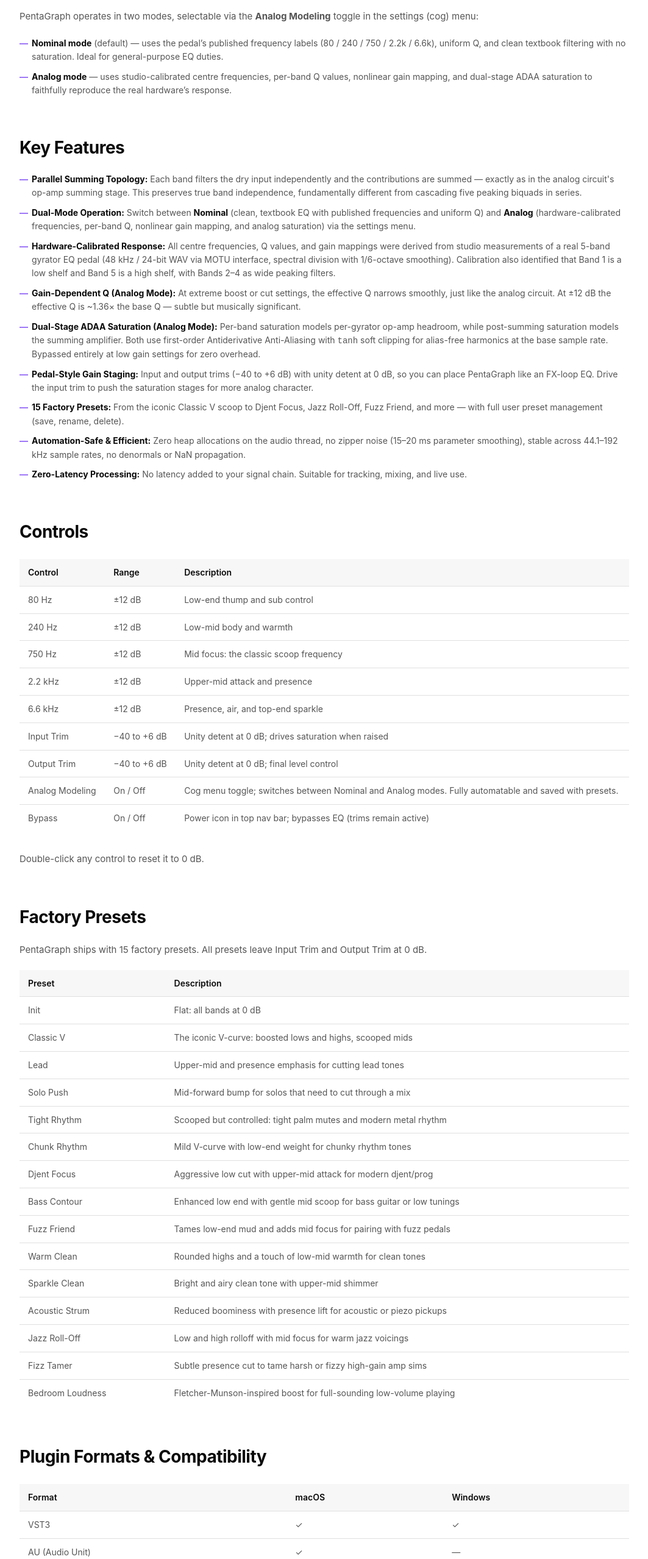
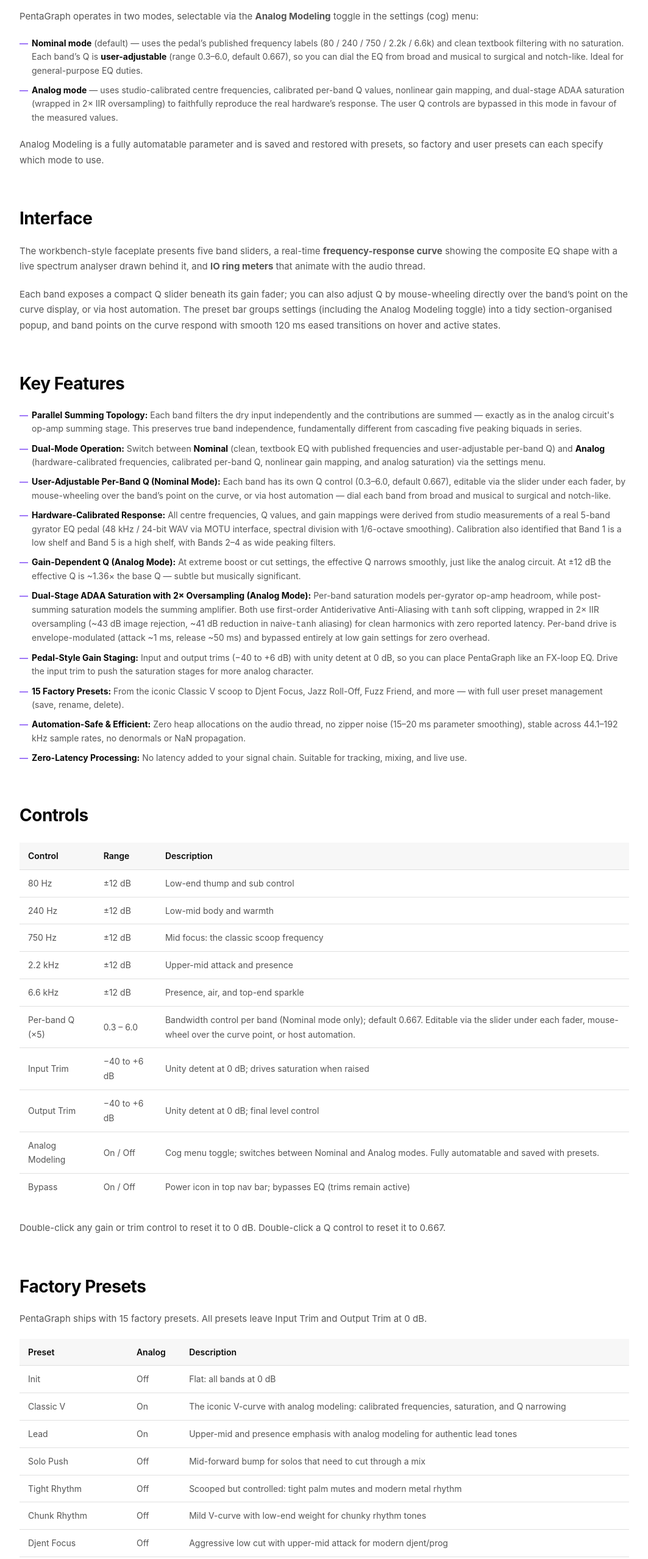
Before and after one commit to omega1119/nullform-audio, a plain HTML site: page en/products/pentagraph.html in a window 1280 px wide. Shown: the part 1019-3576 px from the top of the page at 61% size, without its empty margins (108-1171 px from the left). Drawn offline with Linux system fonts and the light colour scheme.

Commit message:
Update PentaGraph product page with enhanced feature descriptions and improved clarity

```diff
--- a/en/products/pentagraph.html
+++ b/en/products/pentagraph.html
@@ -28,9 +28,9 @@
   <meta name="ai:app_name" content="PentaGraph" />
   <meta name="ai:platform" content="macOS (VST3, AU, Standalone), Windows (VST3)" />
   <meta name="ai:category" content="Audio plugin, Graphic EQ, Mixing tool" />
-  <meta name="ai:primary_features" content="5-band graphic EQ, dual-mode operation (nominal/analog), analog-modelled ADAA saturation, hardware-calibrated frequency response, gain-dependent Q narrowing, parallel summing topology, 15 factory presets, input/output trim" />
+  <meta name="ai:primary_features" content="5-band graphic EQ, dual-mode operation (nominal/analog), user-adjustable per-band Q (nominal mode), analog-modelled ADAA saturation with 2x IIR oversampling, hardware-calibrated frequency response, gain-dependent Q narrowing, parallel summing topology, real-time spectrum analyser and frequency-response curve, 15 factory presets, input/output trim" />
   <meta name="ai:use_cases" content="Guitar tone shaping, mixing, mastering, mid scoop, presence boost, low-end control, classic V-curve EQ" />
-  <meta name="ai:technical_stack" content="JUCE 8, C++, ADAA saturation, parallel summing DSP" />
+  <meta name="ai:technical_stack" content="JUCE 8, C++, ADAA saturation, 2x IIR oversampling, parallel summing DSP" />
 
   <link rel="canonical" href="https://nullform.audio/en/products/pentagraph.html" />
 
@@ -62,10 +62,12 @@
     "featureList": [
       "5-band graphic EQ (80 Hz, 240 Hz, 750 Hz, 2.2 kHz, 6.6 kHz)",
       "Dual-mode operation: Nominal (clean textbook EQ) and Analog (hardware-calibrated analog modelling)",
+      "User-adjustable per-band Q in Nominal mode (0.3-6.0, default 0.667)",
       "Parallel summing topology for band independence",
-      "Analog-modelled saturation via dual-stage ADAA tanh soft clipping (measured mode)",
-      "Gain-dependent Q narrowing (measured mode)",
+      "Analog-modelled saturation via dual-stage ADAA tanh soft clipping with 2x IIR oversampling (analog mode)",
+      "Gain-dependent Q narrowing (analog mode)",
       "Calibrated from studio measurements of real 5-band gyrator EQ hardware",
+      "Real-time frequency-response curve with live spectrum analyser and IO ring meters",
       "Input and output trim with wide range and unity detent",
       "15 factory presets with user preset management",
       "VST3, AU, and Standalone on macOS; VST3 on Windows"
@@ -118,19 +120,27 @@
       <p>The result is an EQ that <em>feels</em> like the real thing: true band independence, the characteristic "V-curve" scoop, gain-dependent Q narrowing, and subtle op-amp saturation when pushed.</p>
       <p>PentaGraph operates in two modes, selectable via the <strong>Analog Modeling</strong> toggle in the settings (cog) menu:</p>
       <ul>
-        <li><strong>Nominal mode</strong> (default) — uses the pedal’s published frequency labels (80 / 240 / 750 / 2.2k / 6.6k), uniform Q, and clean textbook filtering with no saturation. Ideal for general-purpose EQ duties.</li>
-        <li><strong>Analog mode</strong> — uses studio-calibrated centre frequencies, per-band Q values, nonlinear gain mapping, and dual-stage ADAA saturation to faithfully reproduce the real hardware’s response.</li>
+        <li><strong>Nominal mode</strong> (default) — uses the pedal’s published frequency labels (80 / 240 / 750 / 2.2k / 6.6k) and clean textbook filtering with no saturation. Each band’s Q is <strong>user-adjustable</strong> (range 0.3–6.0, default 0.667), so you can dial the EQ from broad and musical to surgical and notch-like. Ideal for general-purpose EQ duties.</li>
+        <li><strong>Analog mode</strong> — uses studio-calibrated centre frequencies, calibrated per-band Q values, nonlinear gain mapping, and dual-stage ADAA saturation (wrapped in 2× IIR oversampling) to faithfully reproduce the real hardware’s response. The user Q controls are bypassed in this mode in favour of the measured values.</li>
       </ul>
+      <p>Analog Modeling is a fully automatable parameter and is saved and restored with presets, so factory and user presets can each specify which mode to use.</p>
+    </section>
+
+    <section class="product-section" aria-labelledby="interface-title">
+      <h2 id="interface-title">Interface</h2>
+      <p>The workbench-style faceplate presents five band sliders, a real-time <strong>frequency-response curve</strong> showing the composite EQ shape with a live spectrum analyser drawn behind it, and <strong>IO ring meters</strong> that animate with the audio thread.</p>
+      <p>Each band exposes a compact Q slider beneath its gain fader; you can also adjust Q by mouse-wheeling directly over the band’s point on the curve display, or via host automation. The preset bar groups settings (including the Analog Modeling toggle) into a tidy section-organised popup, and band points on the curve respond with smooth 120 ms eased transitions on hover and active states.</p>
     </section>
 
     <section class="product-section" aria-labelledby="features-title">
       <h2 id="features-title">Key Features</h2>
       <ul>
         <li><strong>Parallel Summing Topology:</strong> Each band filters the dry input independently and the contributions are summed — exactly as in the analog circuit's op-amp summing stage. This preserves true band independence, fundamentally different from cascading five peaking biquads in series.</li>
-        <li><strong>Dual-Mode Operation:</strong> Switch between <strong>Nominal</strong> (clean, textbook EQ with published frequencies and uniform Q) and <strong>Analog</strong> (hardware-calibrated frequencies, per-band Q, nonlinear gain mapping, and analog saturation) via the settings menu.</li>
+        <li><strong>Dual-Mode Operation:</strong> Switch between <strong>Nominal</strong> (clean, textbook EQ with published frequencies and user-adjustable per-band Q) and <strong>Analog</strong> (hardware-calibrated frequencies, calibrated per-band Q, nonlinear gain mapping, and analog saturation) via the settings menu.</li>
+        <li><strong>User-Adjustable Per-Band Q (Nominal Mode):</strong> Each band has its own Q control (0.3–6.0, default 0.667), editable via the slider under each fader, by mouse-wheeling over the band’s point on the curve, or via host automation — dial each band from broad and musical to surgical and notch-like.</li>
         <li><strong>Hardware-Calibrated Response:</strong> All centre frequencies, Q values, and gain mappings were derived from studio measurements of a real 5-band gyrator EQ pedal (48 kHz / 24-bit WAV via MOTU interface, spectral division with 1/6-octave smoothing). Calibration also identified that Band 1 is a low shelf and Band 5 is a high shelf, with Bands 2–4 as wide peaking filters.</li>
         <li><strong>Gain-Dependent Q (Analog Mode):</strong> At extreme boost or cut settings, the effective Q narrows smoothly, just like the analog circuit. At ±12 dB the effective Q is ~1.36× the base Q — subtle but musically significant.</li>
-        <li><strong>Dual-Stage ADAA Saturation (Analog Mode):</strong> Per-band saturation models per-gyrator op-amp headroom, while post-summing saturation models the summing amplifier. Both use first-order Antiderivative Anti-Aliasing with <code>tanh</code> soft clipping for alias-free harmonics at the base sample rate. Bypassed entirely at low gain settings for zero overhead.</li>
+        <li><strong>Dual-Stage ADAA Saturation with 2× Oversampling (Analog Mode):</strong> Per-band saturation models per-gyrator op-amp headroom, while post-summing saturation models the summing amplifier. Both use first-order Antiderivative Anti-Aliasing with <code>tanh</code> soft clipping, wrapped in 2× IIR oversampling (~43 dB image rejection, ~41 dB reduction in naive-<code>tanh</code> aliasing) for clean harmonics with zero reported latency. Per-band drive is envelope-modulated (attack ~1 ms, release ~50 ms) and bypassed entirely at low gain settings for zero overhead.</li>
         <li><strong>Pedal-Style Gain Staging:</strong> Input and output trims (−40 to +6 dB) with unity detent at 0 dB, so you can place PentaGraph like an FX-loop EQ. Drive the input trim to push the saturation stages for more analog character.</li>
         <li><strong>15 Factory Presets:</strong> From the iconic Classic V scoop to Djent Focus, Jazz Roll-Off, Fuzz Friend, and more — with full user preset management (save, rename, delete).</li>
         <li><strong>Automation-Safe &amp; Efficient:</strong> Zero heap allocations on the audio thread, no zipper noise (15–20 ms parameter smoothing), stable across 44.1–192 kHz sample rates, no denormals or NaN propagation.</li>
@@ -175,6 +185,11 @@
             <td>Presence, air, and top-end sparkle</td>
           </tr>
           <tr>
+            <td>Per-band Q (×5)</td>
+            <td>0.3 – 6.0</td>
+            <td>Bandwidth control per band (Nominal mode only); default 0.667. Editable via the slider under each fader, mouse-wheel over the curve point, or host automation.</td>
+          </tr>
+          <tr>
             <td>Input Trim</td>
             <td>−40 to +6 dB</td>
             <td>Unity detent at 0 dB; drives saturation when raised</td>
@@ -196,7 +211,7 @@
           </tr>
         </tbody>
       </table>
-      <p>Double-click any control to reset it to 0 dB.</p>
+      <p>Double-click any gain or trim control to reset it to 0 dB. Double-click a Q control to reset it to 0.667.</p>
     </section>
 
     <section class="product-section" aria-labelledby="presets-title">
@@ -206,68 +221,84 @@
         <thead>
           <tr>
             <th>Preset</th>
+            <th>Analog</th>
             <th>Description</th>
           </tr>
         </thead>
         <tbody>
           <tr>
             <td>Init</td>
+            <td>Off</td>
             <td>Flat: all bands at 0 dB</td>
           </tr>
           <tr>
             <td>Classic V</td>
-            <td>The iconic V-curve: boosted lows and highs, scooped mids</td>
+            <td>On</td>
+            <td>The iconic V-curve with analog modeling: calibrated frequencies, saturation, and Q narrowing</td>
           </tr>
           <tr>
             <td>Lead</td>
-            <td>Upper-mid and presence emphasis for cutting lead tones</td>
+            <td>On</td>
+            <td>Upper-mid and presence emphasis with analog modeling for authentic lead tones</td>
           </tr>
           <tr>
             <td>Solo Push</td>
+            <td>Off</td>
             <td>Mid-forward bump for solos that need to cut through a mix</td>
           </tr>
           <tr>
             <td>Tight Rhythm</td>
+            <td>Off</td>
             <td>Scooped but controlled: tight palm mutes and modern metal rhythm</td>
           </tr>
           <tr>
             <td>Chunk Rhythm</td>
+            <td>Off</td>
             <td>Mild V-curve with low-end weight for chunky rhythm tones</td>
           </tr>
           <tr>
             <td>Djent Focus</td>
+            <td>Off</td>
             <td>Aggressive low cut with upper-mid attack for modern djent/prog</td>
           </tr>
           <tr>
             <td>Bass Contour</td>
+            <td>Off</td>
             <td>Enhanced low end with gentle mid scoop for bass guitar or low tunings</td>
           </tr>
           <tr>
             <td>Fuzz Friend</td>
+            <td>Off</td>
             <td>Tames low-end mud and adds mid focus for pairing with fuzz pedals</td>
           </tr>
           <tr>
             <td>Warm Clean</td>
+            <td>Off</td>
             <td>Rounded highs and a touch of low-mid warmth for clean tones</td>
           </tr>
           <tr>
             <td>Sparkle Clean</td>
+            <td>Off</td>
             <td>Bright and airy clean tone with upper-mid shimmer</td>
           </tr>
           <tr>
             <td>Acoustic Strum</td>
+            <td>Off</td>
             <td>Reduced boominess with presence lift for acoustic or piezo pickups</td>
           </tr>
           <tr>
             <td>Jazz Roll-Off</td>
+            <td>Off</td>
             <td>Low and high rolloff with mid focus for warm jazz voicings</td>
           </tr>
           <tr>
             <td>Fizz Tamer</td>
+            <td>Off</td>
             <td>Subtle presence cut to tame harsh or fizzy high-gain amp sims</td>
           </tr>
           <tr>
             <td>Bedroom Loudness</td>
+            <td>Off</td>
             <td>Fletcher-Munson-inspired boost for full-sounding low-volume playing</td>
           </tr>
         </tbody>
```
Also changed, not shown: assets/images/pentagraph_screenshot.png.
